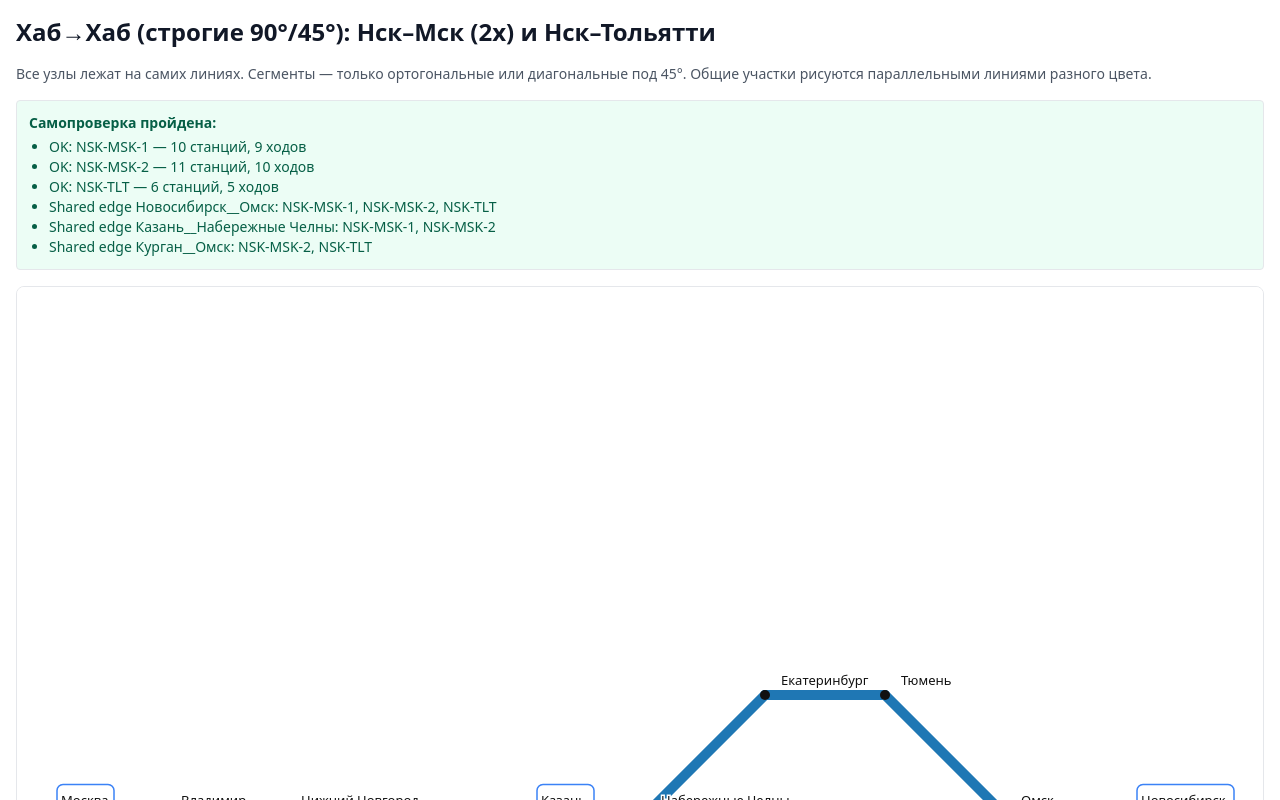
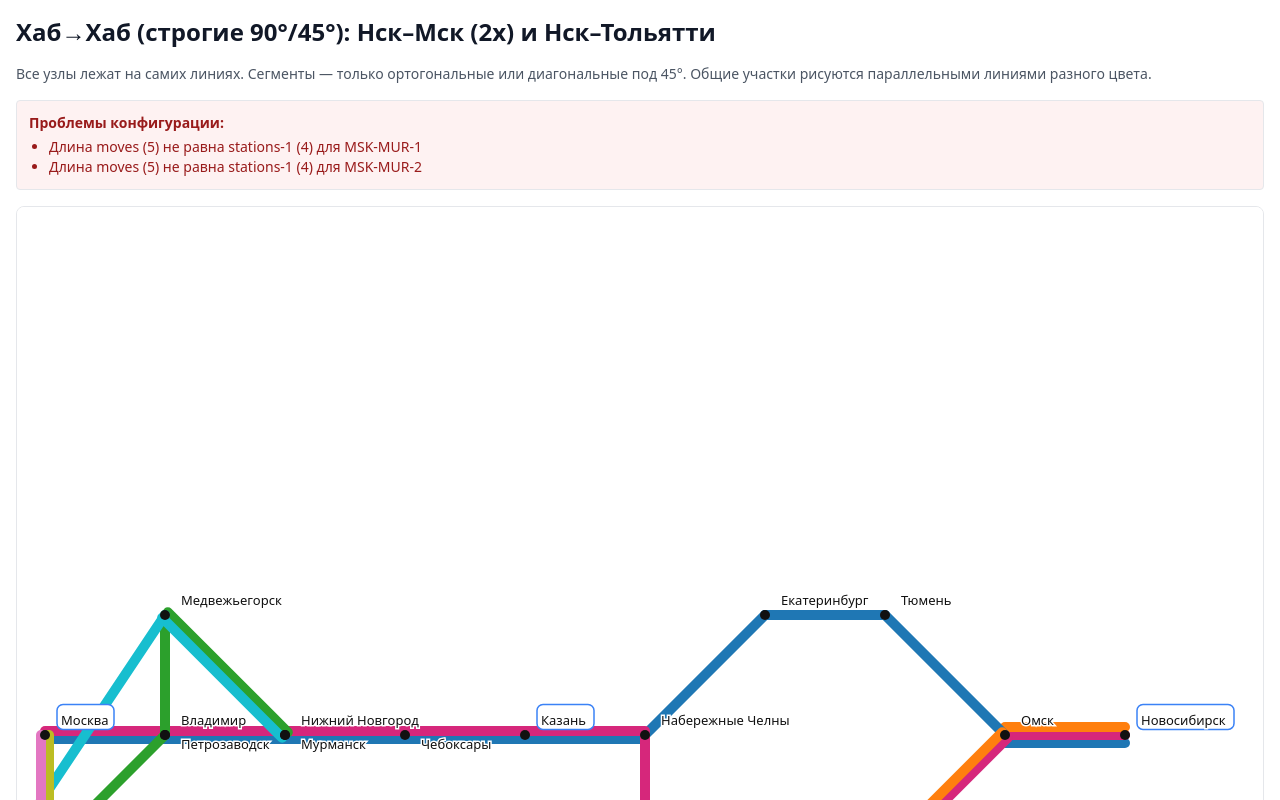
Before and after one commit to hhwwwww1414/DriveMetro, a React (Vite) app: page / in a window 1280 px wide. Shown: the top 800 px of the page. Built offline with nearby package versions, Linux system fonts and the light colour scheme.

Commit message:
Update App.tsx

```diff
--- a/src/App.tsx
+++ b/src/App.tsx
@@ -25,31 +25,55 @@ const VEC: Record<Move,[number,number]> = {
 const BLUE_STATIONS = [
   "Новосибирск","Омск","Тюмень","Екатеринбург","Набережные Челны","Казань","Чебоксары","Нижний Новгород","Владимир","Москва"
 ];
-// NSK → Омск (←90) → Тюмень (↖︎45) → Екатеринбург (←90) → Набережные Челны (↘︎45) → далее всё влево до Москвы
 const BLUE_MOVES: Move[] = ['L90','UL45','L90','DL45','L90','L90','L90','L90','L90'];
 
 const PINK_STATIONS = [
   "Новосибирск","Омск","Курган","Челябинск","Уфа","Набережные Челны","Казань","Чебоксары","Нижний Новгород","Владимир","Москва"
 ];
-// NSK → Омск (←90) → Курган (↙︎45) → Челябинск (←90) → Уфа (←90) → Н.Челны (↖︎45) → далее всё влево до Москвы
 const PINK_MOVES: Move[] = ['L90','DL45','L90','L90','UL45','L90','L90','L90','L90','L90'];
 
 const ORANGE_STATIONS = [
   "Новосибирск","Омск","Курган","Челябинск","Уфа","Тольятти"
 ];
-// Исправлено по требованиям: через Курган → Челябинск → Уфа → Тольятти
 const ORANGE_MOVES: Move[] = ['L90','DL45','L90','L90','DL45'];
+
+// Northern branches (fixed per your description)
+const MSK_MUR_1_STATIONS = ["Москва","Санкт-Петербург","Петрозаводск","Медвежьегорск","Мурманск"];
+const MSK_MUR_1_MOVES: Move[] = ['D90','UR45','U90','DR45','U90'];
+
+const MSK_MUR_2_STATIONS = ["Москва","Ярославль","Вологда","Медвежьегорск","Мурманск"];
+const MSK_MUR_2_MOVES: Move[] = ['D90','DL45','U90','DR45','U90'];
+
+// Southern branches
+const MSK_KRASN_STATIONS = ["Москва","Воронеж","Ростов-на-Дону","Краснодар"];
+const MSK_KRASN_MOVES: Move[] = ['D90','D90','D90'];
+
+const MSK_MAH_1_STATIONS = ["Москва","Тамбов","Волгоград","Элиста","Будённовск","Грозный","Махачкала"];
+const MSK_MAH_1_MOVES: Move[] = ['D90','D90','D90','D90','D90','D90'];
+
+const MSK_MAH_2_STATIONS = ["Москва","Тамбов","Волгоград","Элиста","Астрахань","Махачкала"];
+const MSK_MAH_2_MOVES: Move[] = ['D90','D90','D90','D90','D90'];
 
 const LINES: LineDef[] = [
   { id: 'NSK-MSK-1', name: 'Новосибирск→Москва (через Тюмень/Екб/Челны)', color: '#1f77b4', stations: BLUE_STATIONS },
   { id: 'NSK-MSK-2', name: 'Новосибирск→Москва (через Курган/Челябинск/Уфа)', color: '#d6277b', stations: PINK_STATIONS },
   { id: 'NSK-TLT',   name: 'Новосибирск→Тольятти (через Курган/Челябинск/Уфа)', color: '#ff7f0e', stations: ORANGE_STATIONS },
+  { id: 'MSK-MUR-1', name: 'Москва→Мурманск (через СПб/Петрозаводск/Медвежьег.)', color: '#2ca02c', stations: MSK_MUR_1_STATIONS },
+  { id: 'MSK-MUR-2', name: 'Москва→Мурманск (через Ярославль/Вологду/Медвежьег.)', color: '#17becf', stations: MSK_MUR_2_STATIONS },
+  { id: 'MSK-KRASN', name: 'Москва→Краснодар (через Воронеж/Ростов-на-Дону)', color: '#8c564b', stations: MSK_KRASN_STATIONS },
+  { id: 'MSK-MAH-1', name: 'Москва→Махачкала (через Тамбов/Волгоград/Элиста/Будённовск/Грозный)', color: '#bcbd22', stations: MSK_MAH_1_STATIONS },
+  { id: 'MSK-MAH-2', name: 'Москва→Махачкала (через Тамбов/Волгоград/Элиста/Астрахань)', color: '#e377c2', stations: MSK_MAH_2_STATIONS },
 ];
 
 const MOVES_BY_ID: Record<string, Move[]> = {
   'NSK-MSK-1': BLUE_MOVES,
   'NSK-MSK-2': PINK_MOVES,
   'NSK-TLT':   ORANGE_MOVES,
+  'MSK-MUR-1': MSK_MUR_1_MOVES,
+  'MSK-MUR-2': MSK_MUR_2_MOVES,
+  'MSK-KRASN': MSK_KRASN_MOVES,
+  'MSK-MAH-1': MSK_MAH_1_MOVES,
+  'MSK-MAH-2': MSK_MAH_2_MOVES,
 };
 
 const HUBS = new Set(["Москва","Казань","Новосибирск","Тольятти"]);
```
